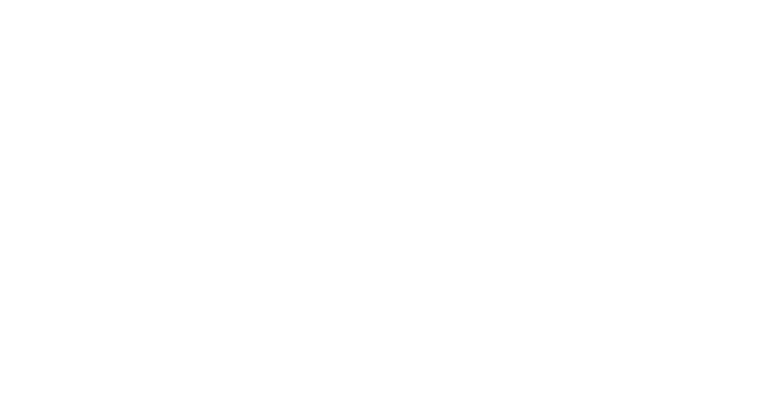
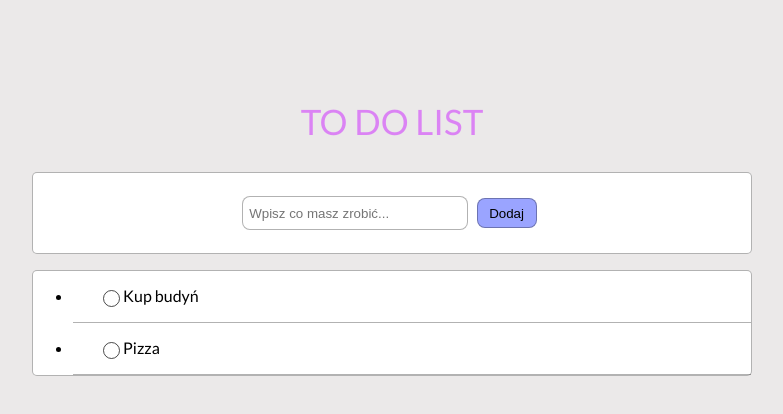
Before and after one commit to MarcinLubera/Todoapp, a plain HTML site: page index.html in a window 1280 px wide. Shown: the whole page, without its empty margins (248-1031 px from the left). Drawn offline with nearby package versions, Linux system fonts and the light colour scheme.

Commit message:
added html structure and basic css

```diff
--- /dev/null
+++ b/css/style.css
@@ -0,0 +1,91 @@
+body {
+  font-family: "Lato", sans-serif;
+  box-sizing: border-box;
+  background: rgb(235, 233, 233);
+  margin: 100px;
+}
+
+.wrapper {
+  display: block;
+  margin: 0 auto;
+  text-align: center;
+  max-width: 720px;
+}
+
+.head {
+  font-size: 35px;
+  font-weight: 100;
+  margin-bottom: 30px;
+  color: rgba(203, 30, 255, 0.5);
+}
+
+.todoapp {
+  border-radius: 5px;
+  background: #fff;
+  border: solid 1px rgba(0, 0, 0, 0.3);
+}
+
+.todoapp li:last-of-type label {
+  border-bottom: 0;
+}
+
+form {
+  border: solid 1px rgba(0, 0, 0, 0.3);
+  padding: 20px;
+  border-radius: 5px;
+  background: #fff;
+  margin-bottom: 15px;
+}
+label input {
+  display: none;
+}
+
+label input:checked + span {
+  border: solid 1px #bada55;
+  background: #bada55;
+  color:#fff;
+  box-shadow: none;
+}
+
+label span {
+  display: inline-block;
+  border: solid 1px rgba(0, 0, 0, 0.7);
+  border-radius: 50%;
+  width: 15px;
+  height: 15px;
+  box-shadow: inset rgba (0, 0, 0, 0.8);
+  transition: all 0.2s;
+  font-size: 10px;
+  text-align: center;
+  line-height: 1.5;
+  color: #fff;
+}
+
+li {
+  cursor: pointer;
+  text-decoration: none;
+  padding: 15px 30px;
+  border-bottom: solid 1px rgba(0, 0, 0, 0.3);
+  text-align: left;
+}
+
+li:hover {
+  background: rgba(0, 0, 0, 0.1);;
+
+}
+
+.submit {
+  background: rgb(154, 164, 255);
+  border-radius: 8px;
+  margin: 5px;
+  width: 60px;
+  height: 30px;
+  border: solid 1px rgba(0, 0, 0, 0.3);
+}
+
+.todo-name {
+  height: 30px;
+  border-radius: 8px;
+  border: solid 1px rgba(0, 0, 0, 0.3);
+  width: 220px;
+}
--- a/index.html
+++ b/index.html
@@ -3,8 +3,38 @@
 <head>
   <meta charset="UTF-8">
   <title>TO DO app</title>
+  <link rel="stylesheet" href="css/_reset.css">
+  <link rel="stylesheet" href="css/style.css">
+  <link href='http://fonts.googleapis.com/css?family=Lato:400,700' rel='stylesheet' type='text/css'>
+  <link rel="stylesheet" href="https://cdnjs.cloudflare.com/ajax/libs/font-awesome/4.7.0/css/font-awesome.min.css">
+  <script src="https://ajax.googleapis.com/ajax/libs/jquery/2.2.4/jquery.min.js"></script>
+  <script src="js/script.js"></script>
 </head>
 <body>
-
+  <div class="wrapper">
+    <div class="head">
+      TO DO LIST
+    </div>
+  <form action="">
+    <input class="todo-name" type="text" placeholder=" Wpisz co masz zrobić...">
+    <input class="submit" type="submit" value="Dodaj">
+  </form>
+  <ul class="todoapp">
+    <li>
+      <label>
+        <input type="checkbox">
+        <span><i class="fa fa-check"></i></span>
+        Kup budyń
+      </label>
+    </li>
+    <li>
+        <label>
+          <input type="checkbox">
+          <span><i class="fa fa-check"></i></span>
+          Pizza
+        </label>
+      </li>
+  </ul>
+  </div>
 </body>
 </html>
```
Also changed, not shown: js/script.js (added).
